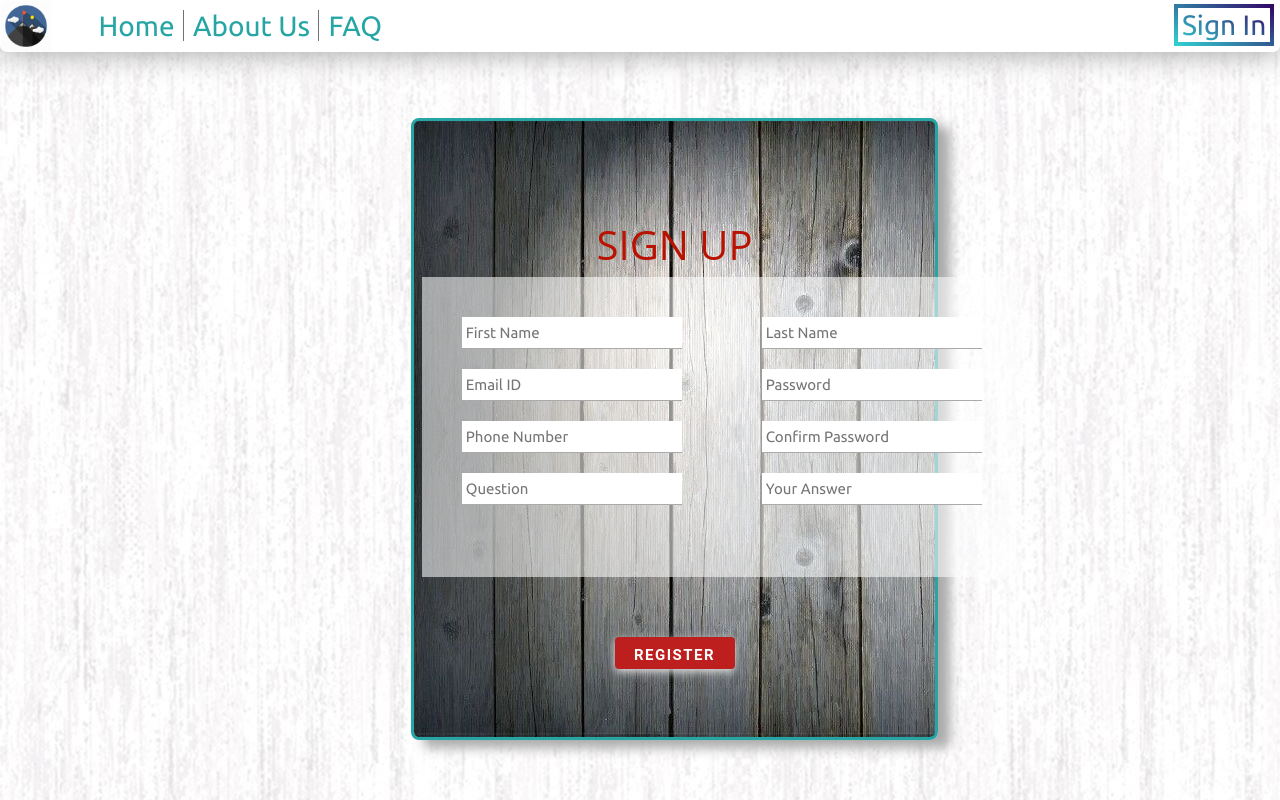
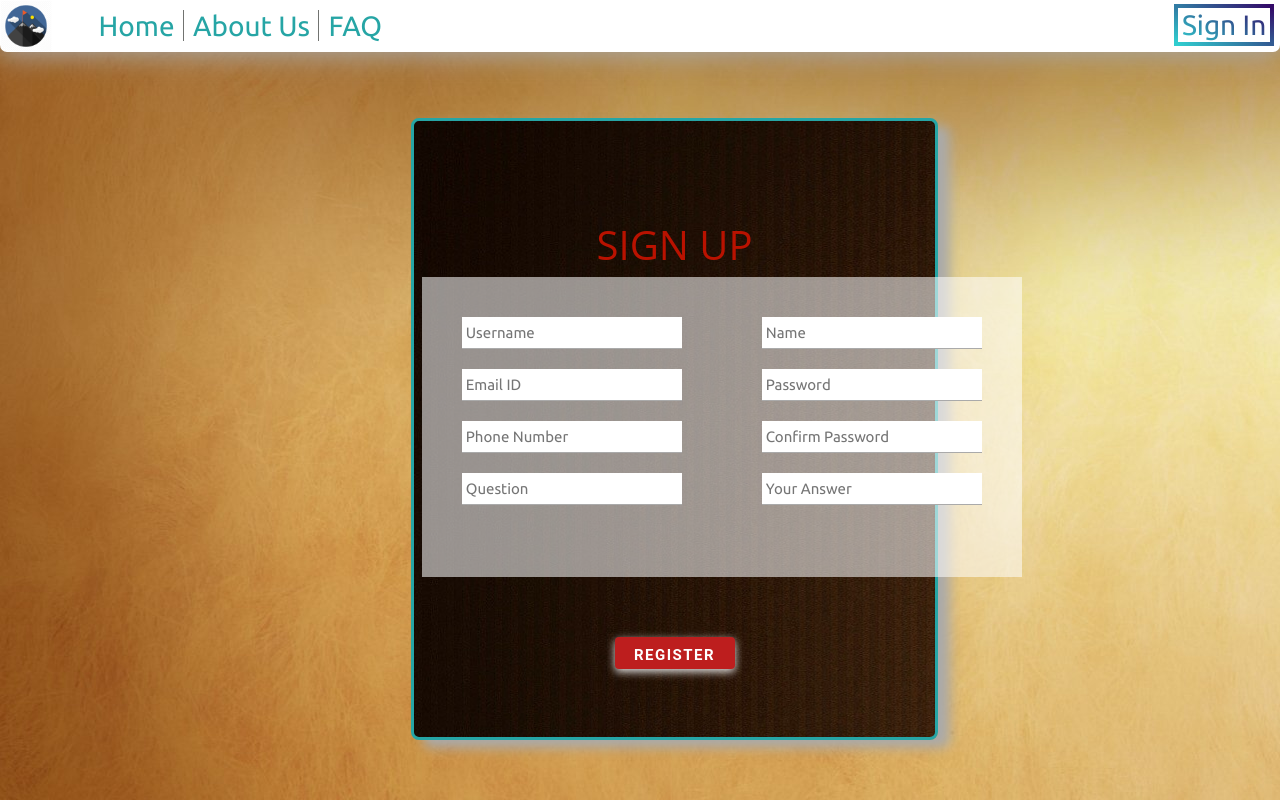
Before and after one commit to akhil-eppa/GoalKeeper, a PHP site: page /signup.html in a window 1280 px wide. Run offline with PHP 8.4, Linux system fonts and the light colour scheme.

Commit message:
signup changes

```diff
--- a/signup.html
+++ b/signup.html
@@ -50,13 +50,13 @@
     <form action="" method="POST" name="form1" onsubmit="return check();">
     <div id="sign_up">
         <div class="left_box">
-            <input type="text" placeholder="First Name" name="username" />
+            <input type="text" placeholder="Username" name="username" />
             <input type="text" placeholder="Email ID" name="email" />
             <input type="text" placeholder="Phone Number" name="number" />
             <input type="text" placeholder="Question" name="question" />
         </div>
         <div class="right_box">
-            <input type="text" placeholder="Last Name" name="name" />
+            <input type="text" placeholder="Name" name="name" />
             <input type="password" placeholder="Password" name="password" />
             <input type="password" placeholder="Confirm Password" name="cpassword" />
             <input type="text" placeholder="Your Answer" name="securityanswer" />
--- a/signup_style.css
+++ b/signup_style.css
@@ -1,6 +1,6 @@
 body {
     font-family: 'Ubuntu', sans-serif;
-    background-image: url(sign_upbackground.jpg);
+    background-image: url(signupback.jpg);
   }
 #sign_up
 {
@@ -87,7 +87,7 @@ input[type="submit"]:focus
     border-radius: 0.5em;
     text-align: center;
     padding: 0.5em;
-    background-image: url(sign_upcard.jpg);
+    background-image: url(signupcardback.jpg);
 }
 
 .cardTitle {
```
Also changed, not shown: sign_upbackground.jpg (deleted), sign_upcard.jpg (deleted), signup_card.jpg (added), signupback.jpg (added), signupcardback.jpg (added).
